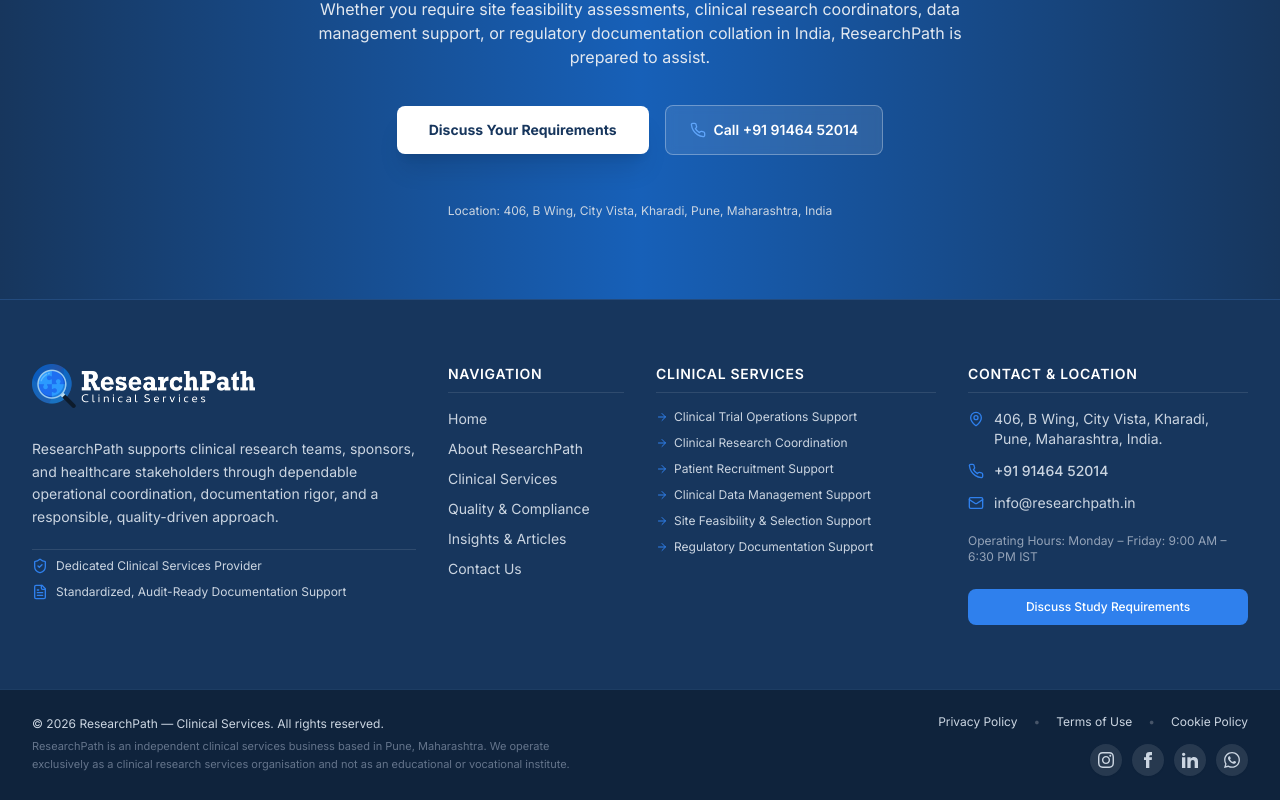
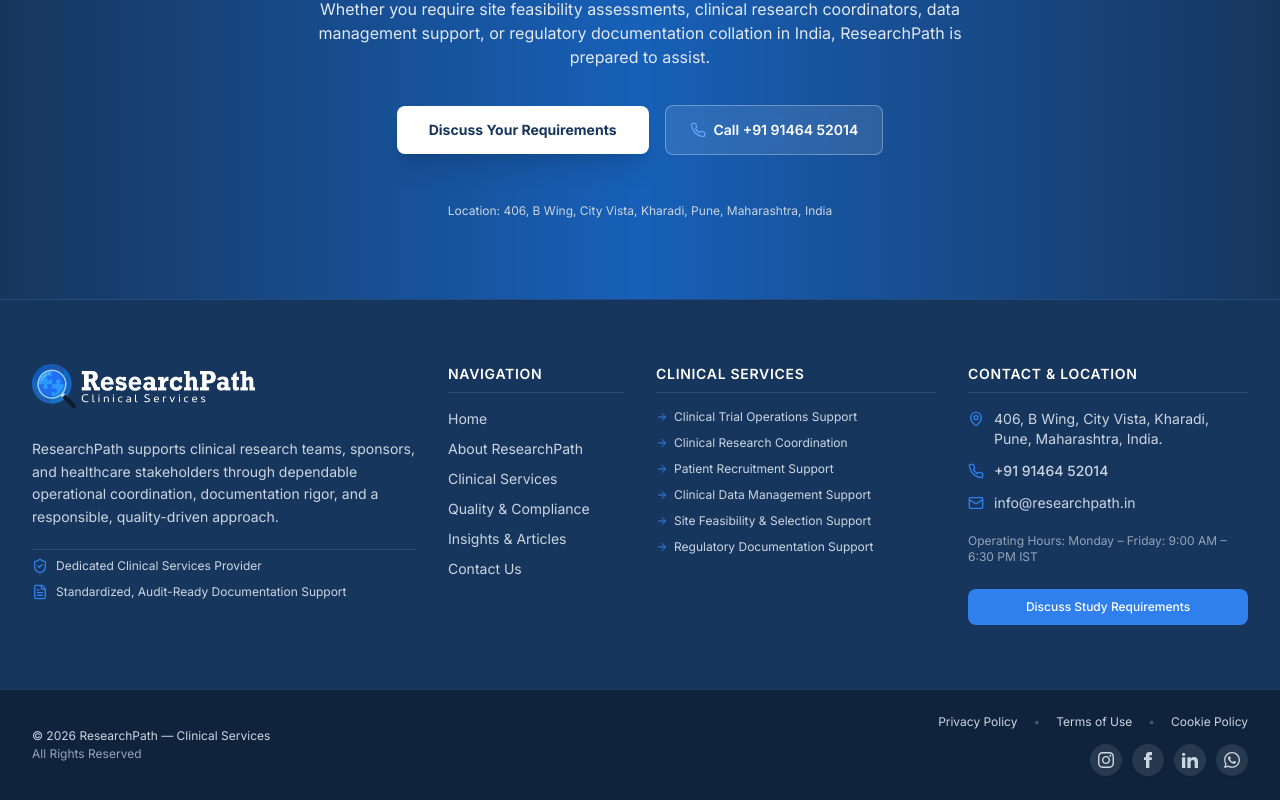
Before and after one commit to corelineitsolutions/research-path-clinical-services, a Next.js app: page / in a window 1280 px wide. Shown: the part 6521-7321 px from the top of the page. Built offline with nearby package versions, Linux system fonts and the light colour scheme.

Commit message:
feat(footer): replace disclaimer paragraph with All Rights Reserved

```diff
--- a/components/Footer.tsx
+++ b/components/Footer.tsx
@@ -152,12 +152,12 @@ export default function Footer() {
       {/* Lower Footer: Legal, Originality Notice, Copyright, & Social Channels */}
       <div className="bg-[#0f233c] text-xs text-slate-400 py-6 border-t border-[#1d3d63]">
         <div className="container-custom flex flex-col md:flex-row items-center justify-between gap-6">
-          <div className="text-center md:text-left space-y-1.5 max-w-xl">
+          <div className="text-center md:text-left space-y-0.5">
             <p className="text-slate-300">
-              &copy; {currentYear} {companyInfo.name} — {companyInfo.descriptor}. All rights reserved.
+              &copy; {currentYear} {companyInfo.name} — {companyInfo.descriptor}
             </p>
-            <p className="text-[11px] text-slate-500 leading-relaxed">
-              ResearchPath is an independent clinical services business based in Pune, Maharashtra. We operate exclusively as a clinical research services organisation and not as an educational or vocational institute.
+            <p className="text-xs text-slate-400">
+              All Rights Reserved
             </p>
           </div>
 
```
